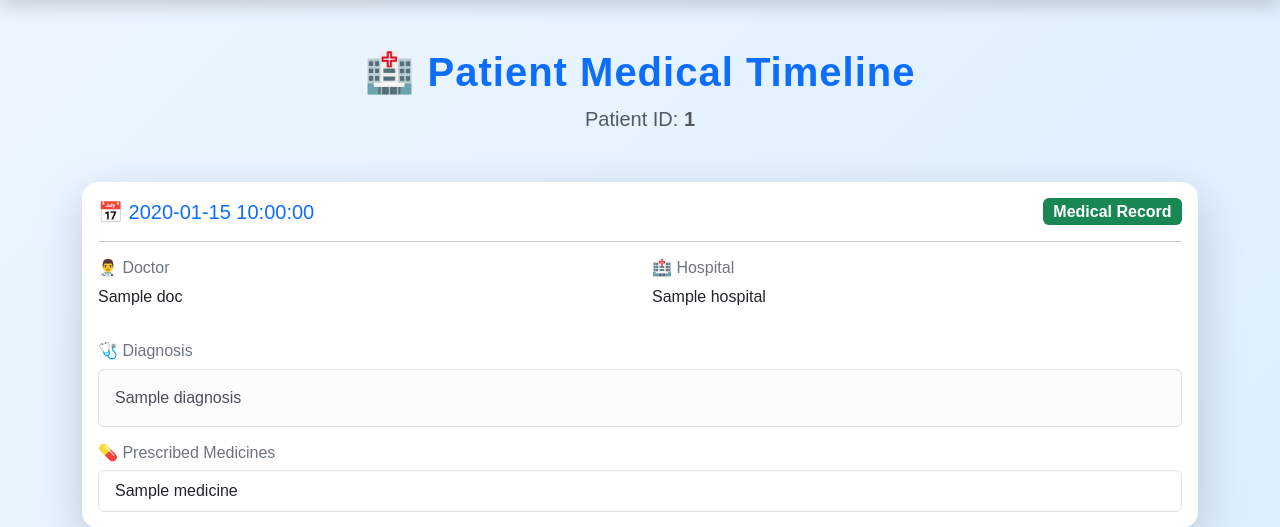
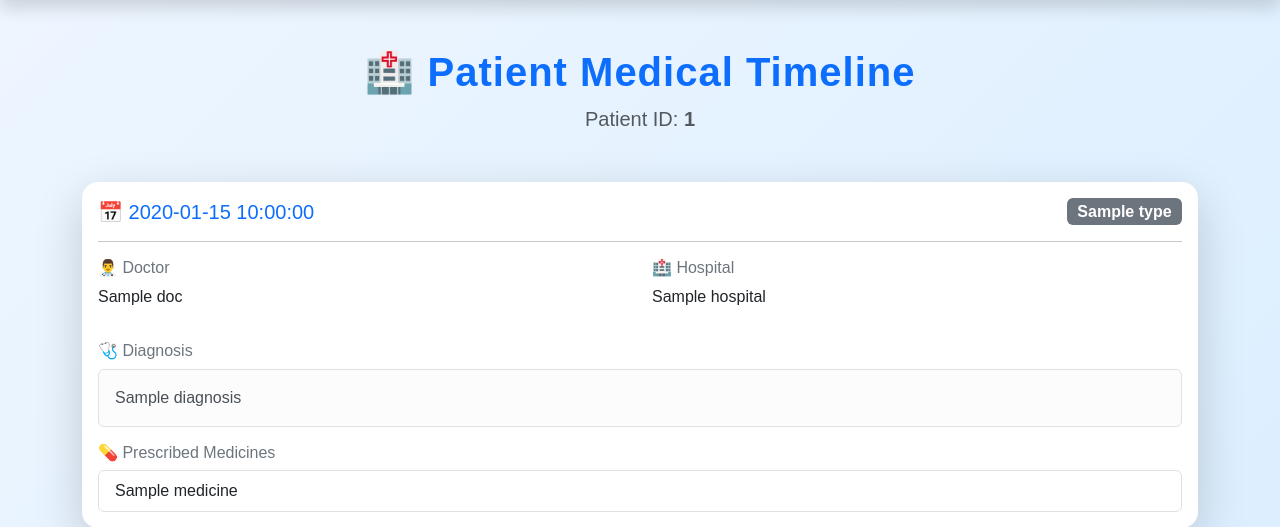
Before and after one commit to harinisharma-t/MediFlow, a Flask app: template templates/timeline.html in a window 1280 px wide. Shown: the part 56-583 px from the top of the page. Run offline with Flask 3, Linux system fonts and the light colour scheme; the template is opened without the code that fills it: most values are stand-ins (such as "Sample title", 1, 10 or a date in 2020).

Commit message:
Day 13: Improved patient timeline UI

```diff
--- a/templates/timeline.html
+++ b/templates/timeline.html
@@ -47,9 +47,31 @@
                         📅 {{ doc.date }}
                     </h5>
 
-                    <span class="badge bg-success fs-6">
-                        Medical Record
-                    </span>
+                    {% if doc.type == "Prescription" %}
+
+<span class="badge bg-success fs-6">
+    Prescription
+</span>
+
+{% elif doc.type == "Diagnostic Report" %}
+
+<span class="badge bg-primary fs-6">
+    Diagnostic Report
+</span>
+
+{% elif doc.type == "Discharge Summary" %}
+
+<span class="badge bg-danger fs-6">
+    Discharge Summary
+</span>
+
+{% else %}
+
+<span class="badge bg-secondary fs-6">
+    {{ doc.type }}
+</span>
+
+{% endif %}
 
                 </div>
 
```
